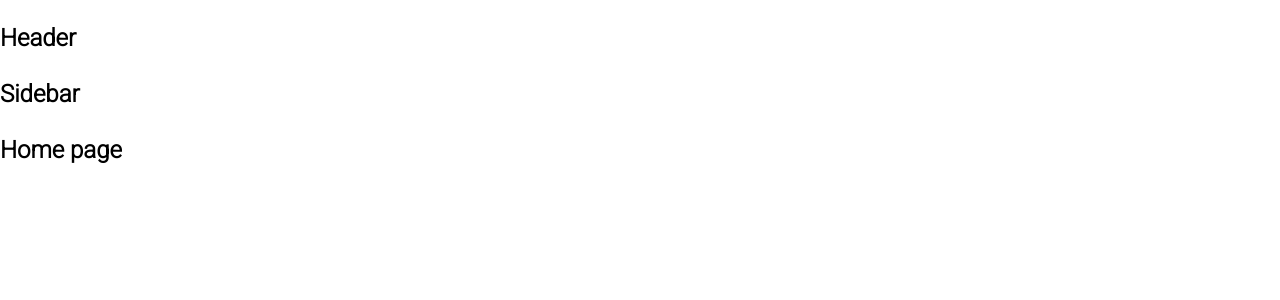
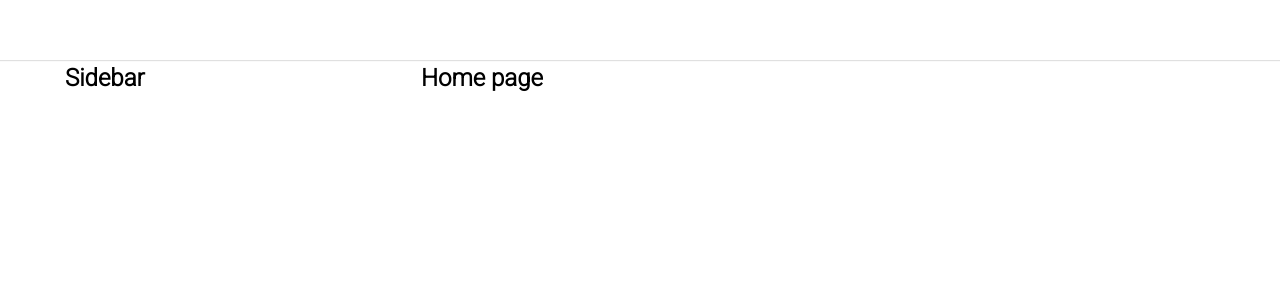
Before and after one commit to HTDuy01/tiktok-ui, a React (Create React App) app: page / in a window 1280 px wide. Shown: the top 300 px of the page. Built offline with nearby package versions, Linux system fonts and the light colour scheme.

Commit message:
Bài 63: Dựng khung Layout mặc định

```diff
--- a/package.json
+++ b/package.json
@@ -6,6 +6,7 @@
     "@testing-library/jest-dom": "^5.16.5",
     "@testing-library/react": "^13.4.0",
     "@testing-library/user-event": "^13.5.0",
+    "classnames": "^2.3.2",
     "normalize.css": "^8.0.1",
     "react": "^18.2.0",
     "react-dom": "^18.2.0",
--- a/src/components/GlobalStyle/GlobalStyle.scss
+++ b/src/components/GlobalStyle/GlobalStyle.scss
@@ -3,10 +3,16 @@
 
 :root {
     --primary: #fe2c55;
+
+    // Default layout
+    --default-layout-header-height: 60px;
+    --default-layout-width: 1150px;
 }
 
 * {
     box-sizing: border-box;
+    padding: 0;
+    margin: 0;
 }
 
 html {
--- /dev/null
+++ b/src/components/Layout/DefaultLayout/DefaultLayout.module.scss
@@ -0,0 +1,14 @@
+.wrapper {
+    display: flex;
+    flex-direction: column;
+    align-items: center;
+}
+
+.container {
+    width: var(--default-layout-width);
+    display: flex;
+}
+
+.content {
+    flex: 1;
+}
--- /dev/null
+++ b/src/components/Layout/DefaultLayout/Sidebar/Sidebar.module.scss
@@ -0,0 +1,3 @@
+.wrapper {
+    width: 356px;
+}
--- a/src/components/Layout/DefaultLayout/Sidebar/index.js
+++ b/src/components/Layout/DefaultLayout/Sidebar/index.js
@@ -1,5 +1,14 @@
+import classNames from 'classnames/bind';
+import styles from './Sidebar.module.scss';
+
+const cx = classNames.bind(styles);
+
 function Sidebar() {
-    return <h2>Sidebar</h2>;
+    return (
+        <aside className={cx('wrapper')}>
+            <h2>Sidebar</h2>
+        </aside>
+    );
 }
 
 export default Sidebar;
--- a/src/components/Layout/DefaultLayout/index.js
+++ b/src/components/Layout/DefaultLayout/index.js
@@ -1,13 +1,17 @@
+import classNames from 'classnames/bind';
 import Header from '~/components/Layout/components/Header';
+import styles from './DefaultLayout.module.scss';
 import Sidebar from './Sidebar';
+
+const cx = classNames.bind(styles);
 
 function DefaultLayout({ children }) {
     return (
-        <div>
+        <div className={cx('wrapper')}>
             <Header />
-            <div className="container">
+            <div className={cx('container')}>
                 <Sidebar />
-                <div className="content">{children}</div>
+                <div className={cx('content')}>{children}</div>
             </div>
         </div>
     );
--- a/src/components/Layout/HeaderOnly/index.js
+++ b/src/components/Layout/HeaderOnly/index.js
@@ -1,6 +1,6 @@
 import Header from '~/components/Layout/components/Header';
 
-function DefaultLayout({ children }) {
+function HeaderOnly({ children }) {
     return (
         <div>
             <Header />
@@ -11,4 +11,4 @@
     );
 }
 
-export default DefaultLayout;
+export default HeaderOnly;
--- /dev/null
+++ b/src/components/Layout/components/Header/Header.module.scss
@@ -0,0 +1,12 @@
+.wrapper {
+    width: 100%;
+    height: var(--default-layout-header-height, 60px);
+    box-shadow: 0px 1px 1px rgb(0 0 0 / 12%);
+    display: flex;
+    justify-content: center;
+}
+
+.inner {
+    height: 100%;
+    width: var(--default-layout-width);
+}
--- a/src/components/Layout/components/Header/index.js
+++ b/src/components/Layout/components/Header/index.js
@@ -1,5 +1,14 @@
+import classNames from 'classnames/bind';
+import styles from './Header.module.scss';
+
+const cx = classNames.bind(styles);
+
 function Header() {
-    return <h2>Header</h2>;
+    return (
+        <header className={cx('wrapper')}>
+            <div className={cx('inner')}></div>
+        </header>
+    );
 }
 
 export default Header;
```
Also changed, not shown: 1 other file (tests, documents, lock files or other folders).
